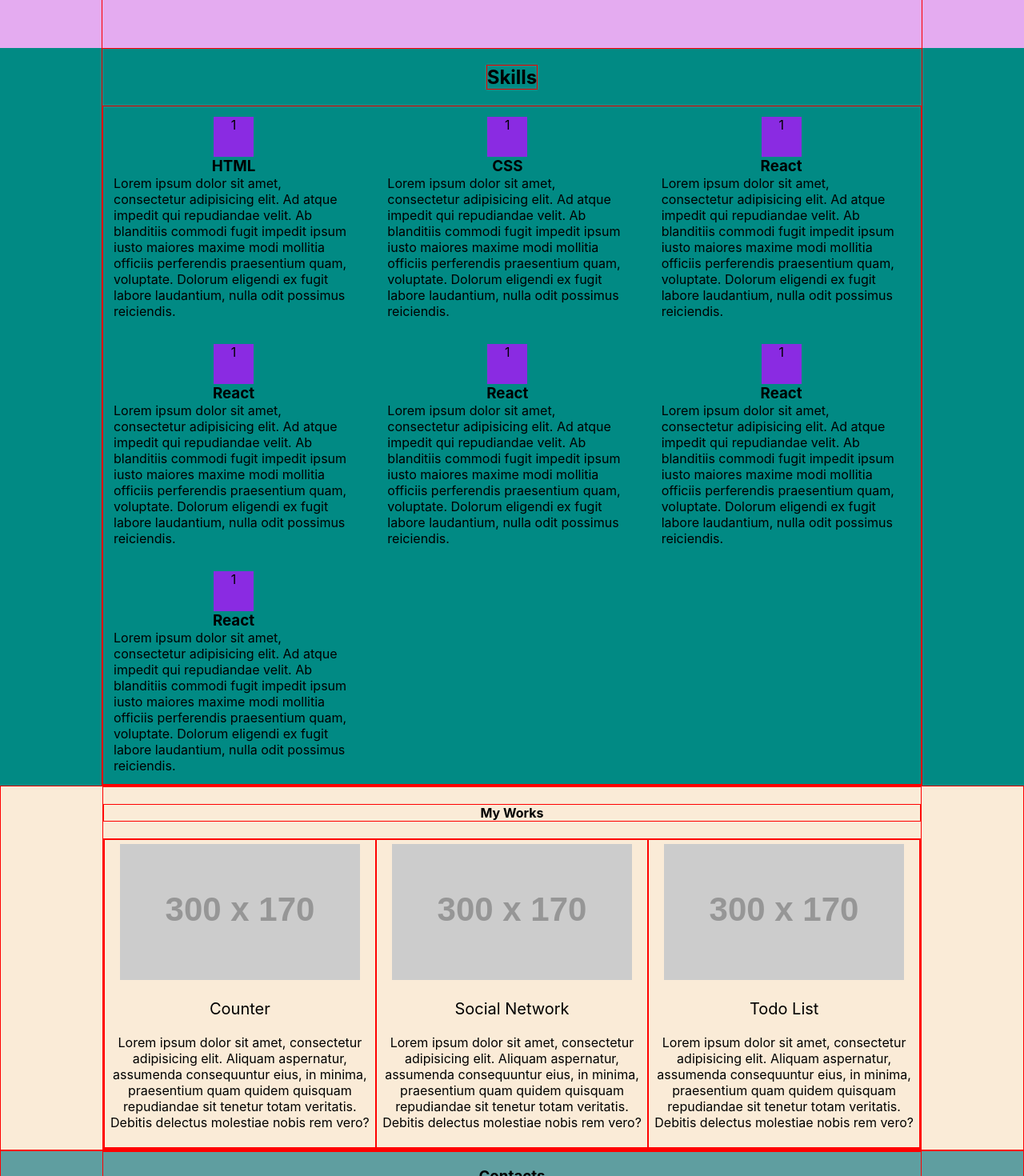
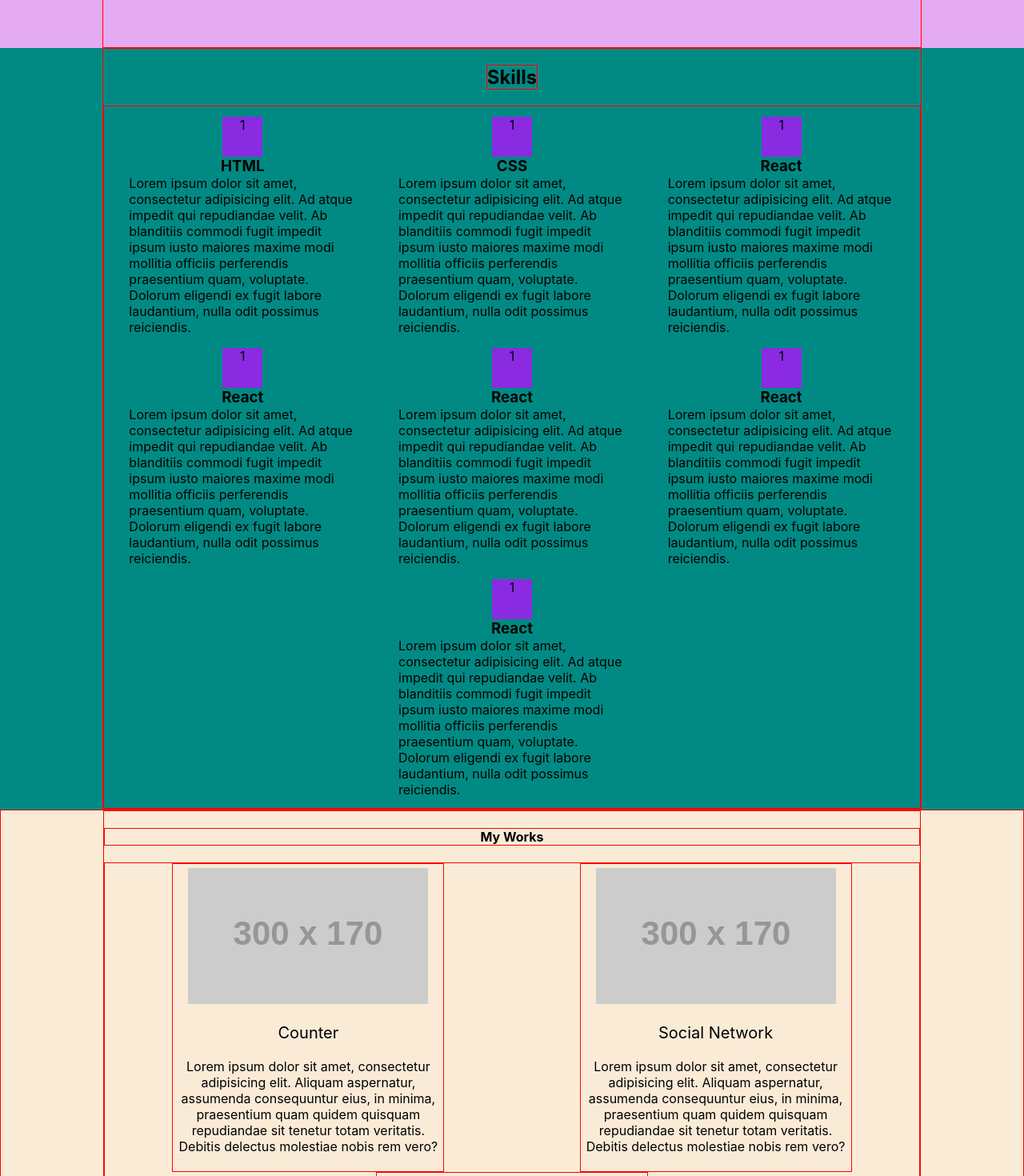
Before and after one commit to SergGrey1992/Portfolio, a React (Create React App) app: page / in a window 1280 px wide. Shown: the part 820-2290 px from the top of the page at 80% size. Built offline with nearby package versions, Linux system fonts and the light colour scheme.

Commit message:
finished template

```diff
--- a/src/Components/MyJobs/MyWorks.module.css
+++ b/src/Components/MyJobs/MyWorks.module.css
@@ -11,12 +11,25 @@
     text-align: center;
 }
 .h4Wrapper {
-
     border: 1px solid red;
 }
 
 .wrapperWorks {
     border: 1px solid red;
-    display: grid;
-    grid-template-columns: repeat(3, 1fr);
+    display: flex;
+    flex-direction: row;
+    flex-wrap: wrap;
+    justify-content: space-around;
 }
+
+@media screen and (max-width: 768px) {
+    .wrapperWorks {
+        grid-template-columns: repeat(2,1fr);
+    }
+}
+
+@media screen and (max-width: 460px) {
+    .wrapperWorks {
+        grid-template-columns: 1fr
+    }
+}
--- a/src/Components/MyJobs/Work/Work.module.css
+++ b/src/Components/MyJobs/Work/Work.module.css
@@ -1,6 +1,7 @@
 .wrapperWork {
     border: 1px solid red;
     padding: 5px;
+    width: 340px;
 }
 
 .titleWork {
--- a/src/Components/Skills/Skills.module.css
+++ b/src/Components/Skills/Skills.module.css
@@ -19,9 +19,22 @@
 
 .wrapperSkillBlock {
     padding: 5px;
-    width: 100%;
+    max-width: 100%;
     border: 1px solid red;
-    display: grid;
-    grid-template-columns: repeat(3, 1fr);
-    grid-gap: 15px;
+    display: flex;
+    flex-direction: row;
+    justify-content: space-around;
+    flex-wrap: wrap;
 }
+
+@media screen and (max-width: 768px) {
+    .wrapperSkillBlock {
+
+    }
+}
+
+@media screen and (max-width: 460px) {
+    .wrapperSkillBlock {
+
+    }
+}
--- a/src/common/styles/Container.module.css
+++ b/src/common/styles/Container.module.css
@@ -4,6 +4,7 @@
     width: 80%;
     margin: 0 auto;
     display: flex;
+    flex-direction: column;
     align-items: center;
     justify-content: space-around;
     flex-wrap: wrap;
--- a/src/index.css
+++ b/src/index.css
@@ -1,3 +1,9 @@
+
+* {
+  box-sizing: border-box;
+}
+
+
 body {
   margin: 0;
   font-family: -apple-system, BlinkMacSystemFont, 'Segoe UI', 'Roboto', 'Oxygen',
```
